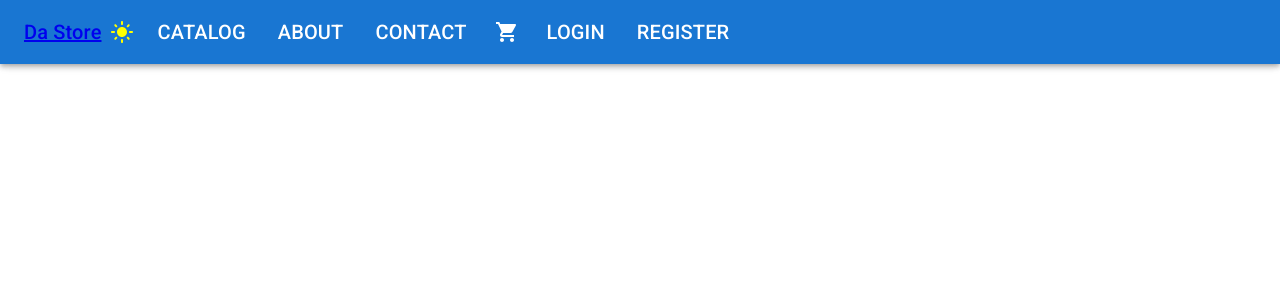
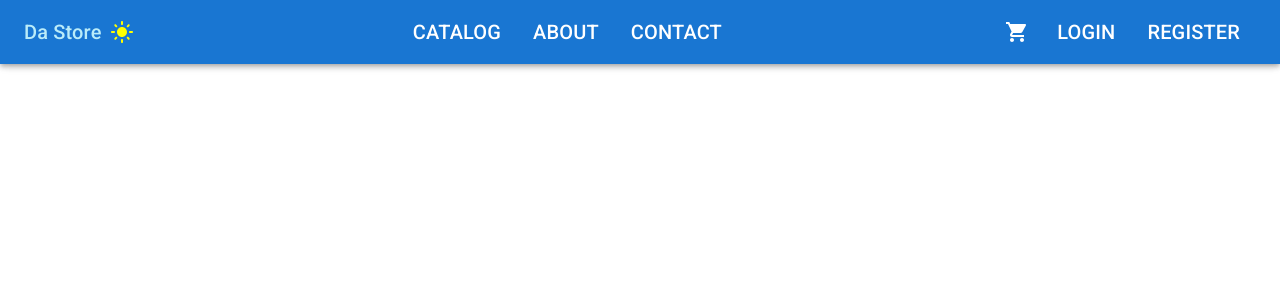
Before and after one commit to TBetcha/EcommerceStore, a React (Vite) app in the folder frontend/client/: page / in a window 1280 px wide. Shown: the top 300 px of the page. Built offline with nearby package versions, Linux system fonts and the light colour scheme.

Commit message:
nav bar display changes

```diff
--- a/frontend/client/src/app/layout/NavBar.tsx
+++ b/frontend/client/src/app/layout/NavBar.tsx
@@ -1,4 +1,4 @@
-import { AppBar, Toolbar, Typography, IconButton, ListItem, List, Badge } from '@mui/material'
+import { AppBar, Toolbar, Typography, IconButton, ListItem, List, Badge, Box } from '@mui/material'
 import { LightMode, DarkMode, ShoppingCart } from '@mui/icons-material'
 import { NavLink } from 'react-router-dom'
 
@@ -13,6 +13,19 @@ const rightLinks = [
   { title: 'register', path: '/register' },
 ]
 
+const navStyles = {
+  color: "inherit",
+  typography: "h6",
+  textDecoration: 'none',
+  '&:hover': {
+    color: 'gray.500'
+  },
+  '&.active': {
+    color: '#baecf9'
+  },
+
+}
+
 type Props = {
   darkMode: boolean
   toggleTheme: () => void
@@ -20,43 +33,49 @@ type Props = {
 export default function NavBar({ darkMode, toggleTheme }: Props) {
   return (
     <AppBar position="fixed">
-      <Toolbar>
-        <Typography component={NavLink} to='/' variant="h6">Da Store</Typography>
+      <Toolbar sx={{ display: 'flex', justifyContent: 'space-between', alignItems: 'center' }}>
+        <Box sx={{ display: 'flex', alignItems: 'center' }}>
+          <Typography component={NavLink} sx={navStyles} to='/' variant="h6">Da Store</Typography>
           <IconButton onClick={() => toggleTheme()}>
             {darkMode ? <DarkMode /> : <LightMode sx={{ color: "yellow" }} />}
           </IconButton>
-        <List sx={{display:'flex'}}>
+
+        </Box>
+        <List sx={{ display: 'flex' }}>
           {midLinks.map(({ title, path }) => (
             <ListItem
               component={NavLink}
               to={path}
               key={path}
-              sx={{ color: "inherit", typography: "h6" }}
+              sx={navStyles}
             >
               {title.toUpperCase()}
             </ListItem>
           ))}
         </List>
+        <Box sx={{ display: 'flex', alignItems: 'center' }}>
 
-        <IconButton size="large" sx={{color:'inherit'}}>
+          <IconButton size="large" sx={{ color: 'inherit' }}>
             <Badge>
               <ShoppingCart />
             </Badge>
           </IconButton>
 
-        <List sx={{display:'flex'}}>
+          <List sx={{ display: 'flex' }}>
             {rightLinks.map(({ title, path }) => (
               <ListItem
                 component={NavLink}
                 to={path}
                 key={path}
-              sx={{ color: "inherit", typography: "h6" }}
+                sx={navStyles}
               >
                 {title.toUpperCase()}
               </ListItem>
             ))}
           </List>
+        </Box>
+
       </Toolbar>
-    </AppBar>
+    </AppBar >
   );
 }
```
Also changed, not shown: 2 other files (tests, documents, lock files or other folders). Lines whose indentation alone changed are shown as unchanged.
